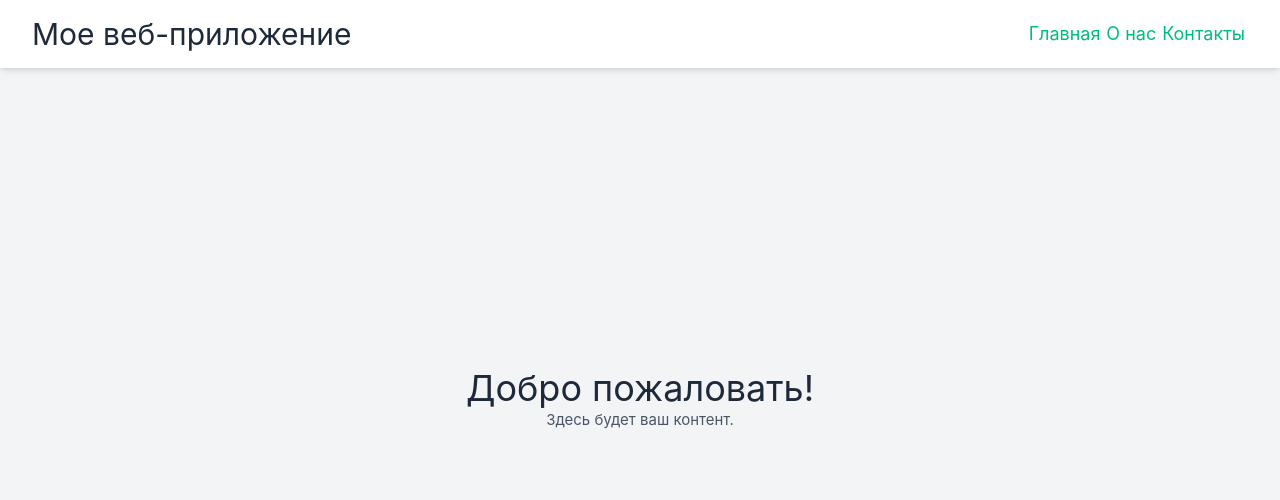
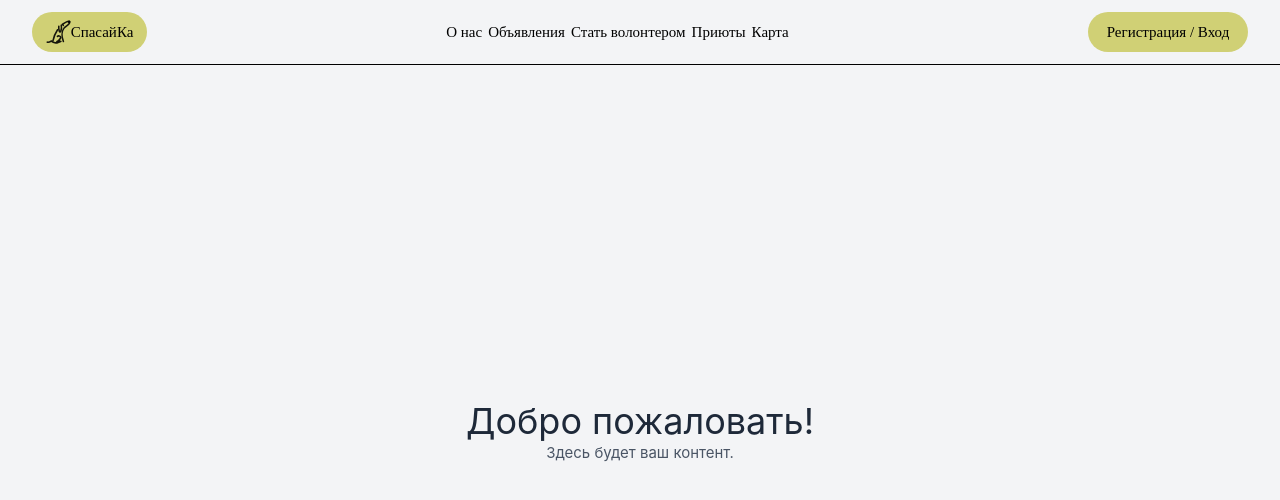
Before and after one commit to erenY6/spasayka, a Vue app in the folder spasayka/: page / in a window 1280 px wide. Shown: the top 500 px of the page. Built offline with nearby package versions, Linux system fonts and the light colour scheme.

Commit message:
ну чут чут хедера...

```diff
--- a/spasayka/src/App.vue
+++ b/spasayka/src/App.vue
@@ -4,20 +4,10 @@ import MainHeader from '@/components/MainHeader.vue'
 </script>
 
 <template>
-  <div id="app" class="min-h-screen w-screen flex flex-col bg-gray-100">
+  <div id="app" class="min-h-screen flex flex-col bg-gray-100">
     <MainHeader />
     <main class="flex-1 flex items-center justify-center">
       <RouterView />
     </main>
   </div>
 </template>
-
-<style>
-#app {
-  min-height: 100vh;
-  min-width: 100vw;
-  overflow: hidden;
-  margin: 0;
-  padding: 0;
-}
-</style>
--- a/spasayka/src/assets/main.css
+++ b/spasayka/src/assets/main.css
@@ -1,36 +1,19 @@
 @import './base.css';
-@import "tailwindcss";
+@import 'tailwindcss';
 
 #app {
-  max-width: 1280px;
-  margin: 0 auto;
-  padding: 2rem;
+  min-height: 100vh;
+  min-width: 100vw;
+  overflow: hidden;
+  margin: 0;
+  padding: 0;
   font-weight: normal;
 }
 
 a,
 .green {
   text-decoration: none;
-  color: hsla(160, 100%, 37%, 1);
+  color: black;
   transition: 0.4s;
   padding: 3px;
 }
-
-@media (hover: hover) {
-  a:hover {
-    background-color: hsla(160, 100%, 37%, 0.2);
-  }
-}
-
-@media (min-width: 1024px) {
-  body {
-    display: flex;
-    place-items: center;
-  }
-
-  #app {
-    display: grid;
-    grid-template-columns: 1fr 1fr;
-    padding: 0 2rem;
-  }
-}
--- a/spasayka/src/components/MainHeader.vue
+++ b/spasayka/src/components/MainHeader.vue
@@ -1,18 +1,30 @@
 <template>
   <header
-    class="bg-white shadow-md px-8 py-4 flex items-center justify-between w-full fixed top-0 left-0"
+    class="font-[Signate_Grotesk] border-b-black border-b-1 px-8 py-3 flex items-center justify-between w-full"
   >
-    <h1 class="text-3xl font-semibold text-gray-800">Мое веб-приложение</h1>
-    <nav class="space-x-6">
-      <router-link to="/" class="text-lg text-gray-700 hover:text-blue-600 transition"
-        >Главная</router-link
+    <div class="">
+      <router-link
+        to="/"
+        class="flex justify-center items-center bg-[#d0d075] min-w-[115px] min-h-[40px] rounded-[30px]"
       >
-      <router-link to="/about" class="text-lg text-gray-700 hover:text-blue-600 transition"
-        >О нас</router-link
-      >
-      <router-link to="/contact" class="text-lg text-gray-700 hover:text-blue-600 transition"
-        >Контакты</router-link
-      >
+        <img src="@/assets/logo.svg" alt="Логотип" class="h-6 mr-2" />
+        СпасайКа
+      </router-link>
+    </div>
+
+    <nav class="flex space-x-6">
+      <router-link to="/about">О нас</router-link>
+      <router-link to="/ads">Объявления</router-link>
+      <router-link to="/volunteer">Стать волонтером</router-link>
+      <router-link to="/shelters">Приюты</router-link>
+      <router-link to="/map">Карта</router-link>
     </nav>
+
+    <router-link
+      to="/auth"
+      class="flex justify-center bg-[#d0d075] min-w-[160px] min-h-[40px] items-center rounded-[30px]"
+    >
+      Регистрация / Вход
+    </router-link>
   </header>
 </template>
--- a/spasayka/src/pages/GeneralPage.vue
+++ b/spasayka/src/pages/GeneralPage.vue
@@ -1,5 +1,5 @@
 <template>
-  <section class="h-screen w-screen flex flex-col items-center justify-center text-center">
+  <section class="flex flex-col items-center justify-center text-center">
     <h2 class="text-4xl font-semibold text-gray-800">Добро пожаловать!</h2>
     <p class="text-gray-600 mt-2">Здесь будет ваш контент.</p>
   </section>
```
Also changed, not shown: spasayka/src/assets/logo.svg.
